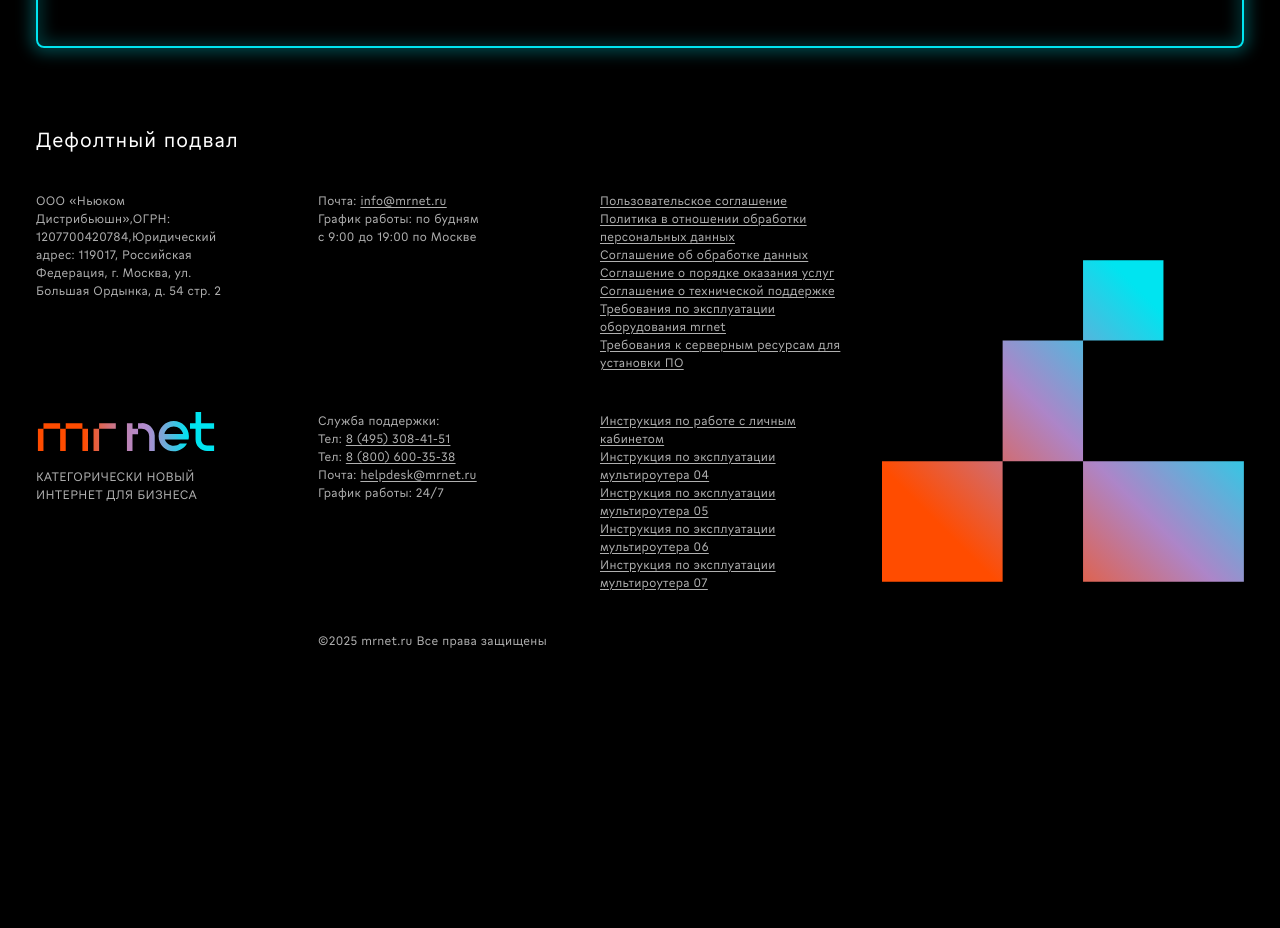
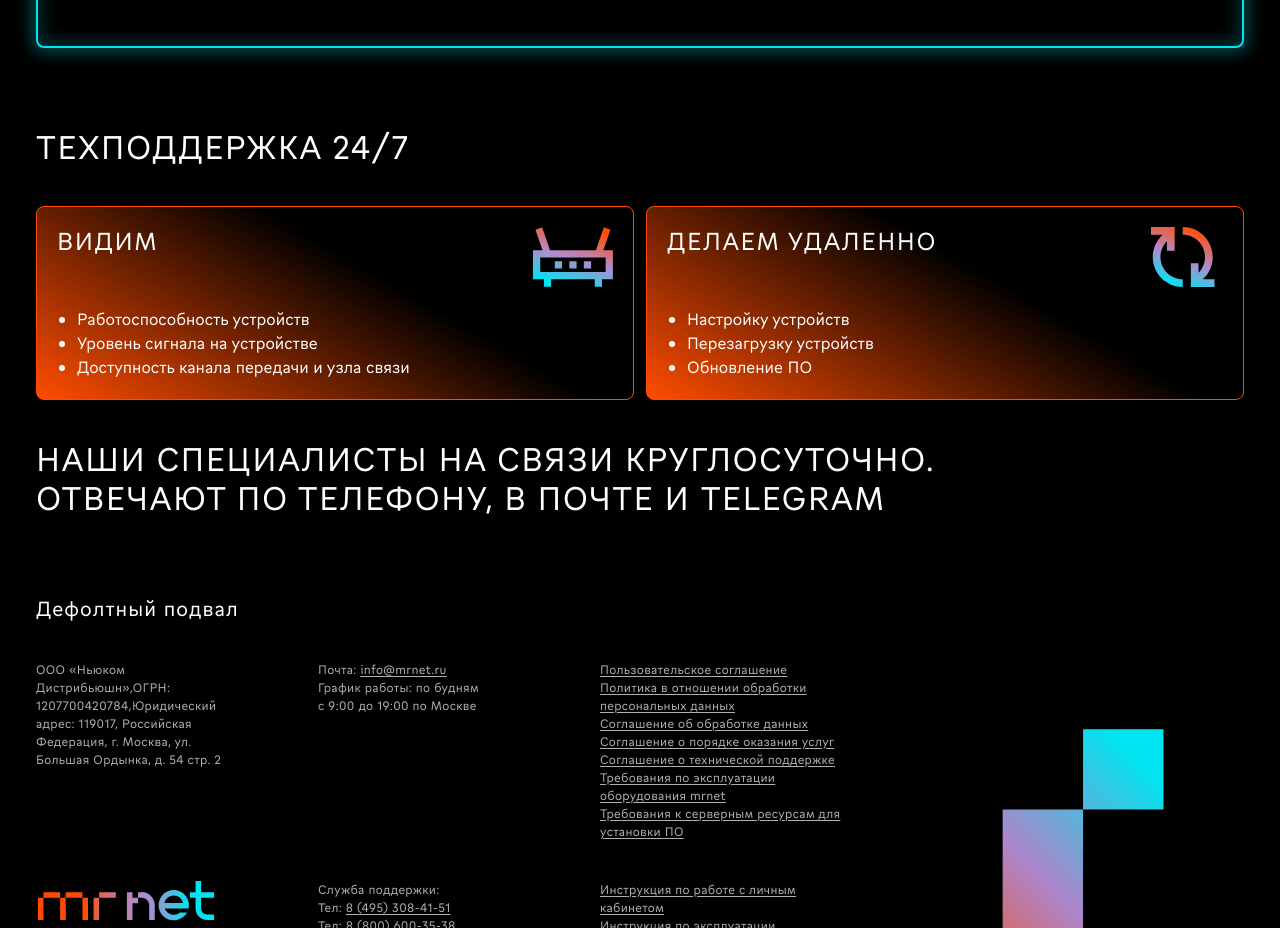
Before and after one commit to egoloprum/TEST-TASK-korlab, a Next.js app: page /technology in a window 1280 px wide. Shown: the part 1900-2828 px from the top of the page. Before the commit the page ends 2586 px from the top, so only its background shows below. Built offline with nearby package versions, Linux system fonts and the light colour scheme.

Commit message:
ui: support section

```diff
--- a/src/app/globals.css
+++ b/src/app/globals.css
@@ -138,6 +138,30 @@
     filter: progid: DXImageTransform.Microsoft.gradient( startColorstr="#000000", endColorstr="#FF4C00", GradientType=1 );
   }
 
+  .gradient-reverse-red {
+    background: hsla(0, 0%, 0%, 1);
+
+    background: linear-gradient(
+      240deg,
+      hsla(0, 0%, 0%, 1) 40%,
+      hsla(18, 100%, 50%, 1) 100%
+    );
+
+    background: -moz-linear-gradient(
+      240deg,
+      hsla(0, 0%, 0%, 1) 40%,
+      hsla(18, 100%, 50%, 1) 100%
+    );
+
+    background: -webkit-linear-gradient(
+      240deg,
+      hsla(0, 0%, 0%, 1) 40%,
+      hsla(18, 100%, 50%, 1) 100%
+    );
+
+    filter: progid: DXImageTransform.Microsoft.gradient( startColorstr="#000000", endColorstr="#ff4c00", GradientType=1 );
+  }
+
   .gradient-blue {
     background: hsla(0, 0%, 0%, 1);
 
--- a/src/app/technology/page.tsx
+++ b/src/app/technology/page.tsx
@@ -1,7 +1,8 @@
 import {
   HeroSection,
   OperationsSection,
-  SchemesSection
+  SchemesSection,
+  SupportSection
 } from '@/widgets/(technology)'
 
 const Page = ({}) => {
@@ -10,6 +11,7 @@ const Page = ({}) => {
       <HeroSection />
       <OperationsSection />
       <SchemesSection />
+      <SupportSection />
     </main>
   )
 }
--- a/src/shared/logos/index.ts
+++ b/src/shared/logos/index.ts
@@ -8,3 +8,6 @@ export { default as DepartmentsSvg2 } from './departments-2.svg'
 
 export { default as FooterSvg1 } from './footer-1.svg'
 export { default as FooterSvg2 } from './footer-2.svg'
+
+export { default as SupportSvg1 } from './support-1.svg'
+export { default as SupportSvg2 } from './support-2.svg'
--- /dev/null
+++ b/src/widgets/(technology)/Support/SupportSection.tsx
@@ -0,0 +1,39 @@
+import { SupportSvg1, SupportSvg2 } from '@/shared/logos'
+
+export const SupportSection = ({}) => {
+  return (
+    <div className="space-y-5 lg:space-y-10 my-10 md:my-15 lg:my-20">
+      <h2 className="font-h4 lg:font-h3 uppercase max-w-5xl">
+        ТЕХПОДДЕРЖКА 24/7
+      </h2>
+      <section className="grid grid-cols-1 md:grid-cols-2 gap-3">
+        <div className="border border-red gradient-reverse-red rounded-lg p-5 space-y-5">
+          <div className="flex flex-col md:flex-row justify-between gap-5">
+            <h3 className="font-h4 uppercase">видим</h3>
+            <SupportSvg1 className="max-w-20 w-full h-15" />
+          </div>
+          <ul className="list-disc ml-5">
+            <li>Работоспособность устройств</li>
+            <li>Уровень сигнала на устройстве</li>
+            <li>Доступность канала передачи и узла связи</li>
+          </ul>
+        </div>
+        <div className="border border-red gradient-reverse-red rounded-lg p-5 space-y-5">
+          <div className="flex flex-col md:flex-row justify-between gap-5">
+            <h3 className="font-h4 uppercase">Делаем удаленно</h3>
+            <SupportSvg2 className="max-w-20 w-full h-15" />
+          </div>
+          <ul className="list-disc ml-5">
+            <li>Настройку устройств</li>
+            <li>Перезагрузку устройств</li>
+            <li>Обновление ПО</li>
+          </ul>
+        </div>
+      </section>
+      <h2 className="font-h4 lg:font-h3 uppercase max-w-5xl">
+        Наши специалисты на связи круглосуточно. Отвечают по телефону, в почте и
+        Telegram
+      </h2>
+    </div>
+  )
+}
--- a/src/widgets/(technology)/index.ts
+++ b/src/widgets/(technology)/index.ts
@@ -1,3 +1,4 @@
 export * from './Hero/HeroSection'
 export * from './Operations/OperationsSection'
 export * from './Schemes/SchemesSection'
+export * from './Support/SupportSection'
```
Also changed, not shown: src/shared/logos/support-1.svg (added), src/shared/logos/support-2.svg (added).
